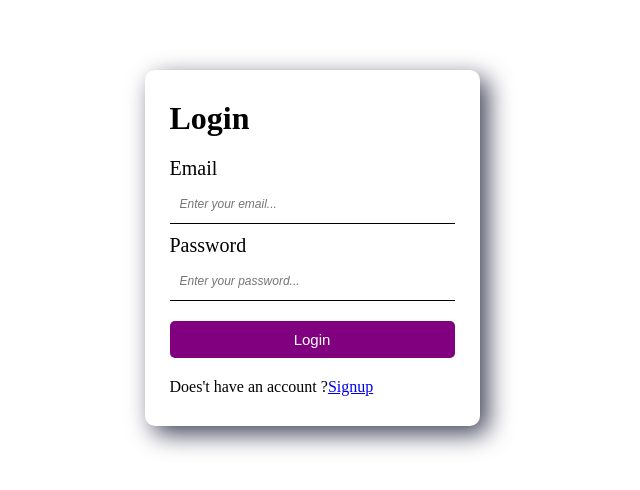
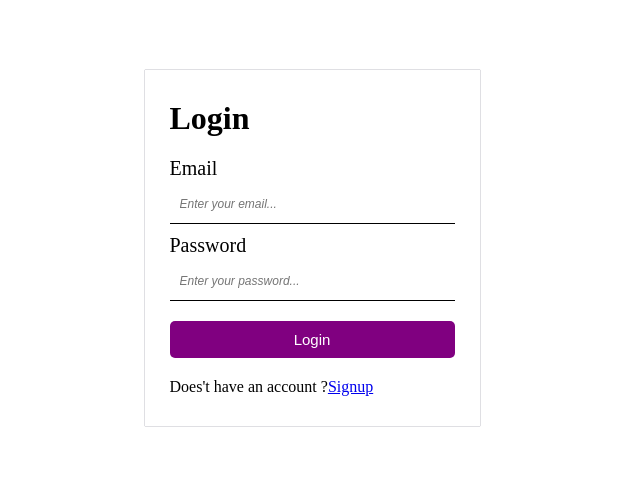
Before and after one commit to Maurya-Abhay/Expense-Tracker-Frontend, a React (Create React App) app: page /login in a window 1280 px wide. Shown: the part 152-642 px from the top of the page, without its empty margins (328-968 px from the left). Built offline with nearby package versions, Linux system fonts and the light colour scheme; no server answers.

Commit message:
index.css

```diff
--- a/src/index.css
+++ b/src/index.css
@@ -28,10 +28,9 @@ body{
 .container{
   background-color: #FFF;
   padding: 30px 25px;
-  border-radius: 10px;
   width: 100%;
   max-width: 400px;
-  box-shadow: 8px 8px 24px 0px rgba(66, 68, 90, 1);
+  box-shadow: 0px 0px 1px 0px rgba(66, 68, 90, 1);
 }
 
 .container > h1{
```
